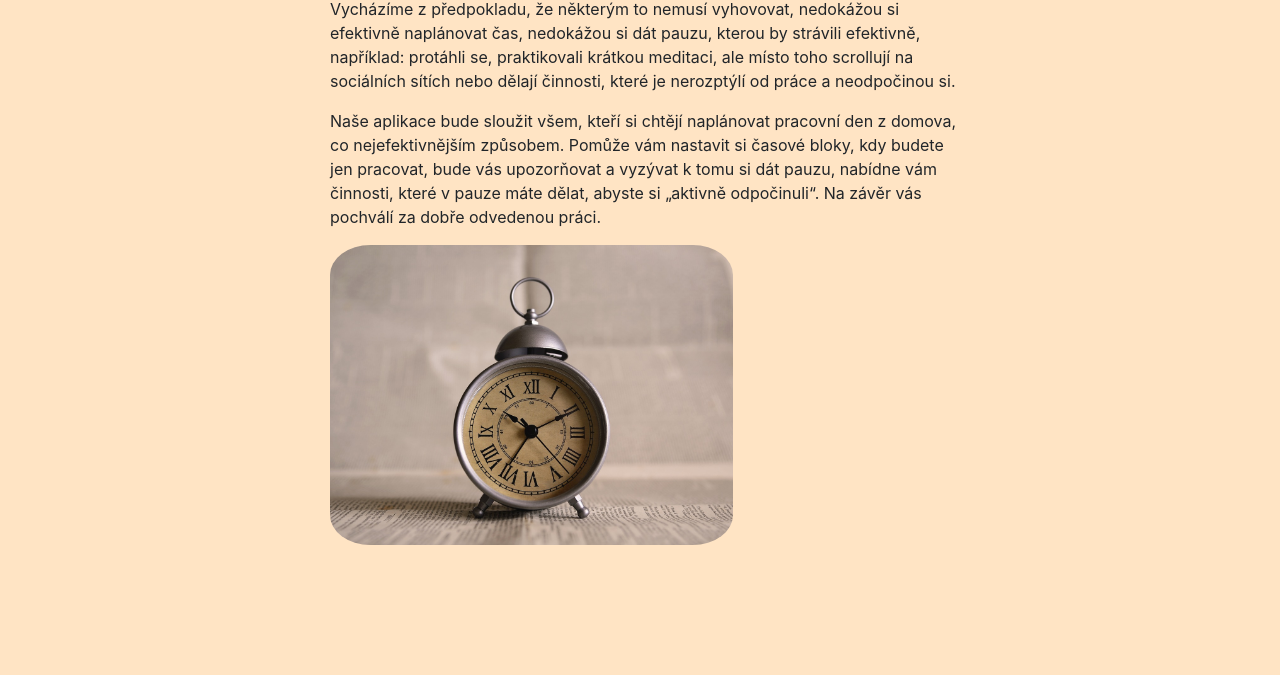
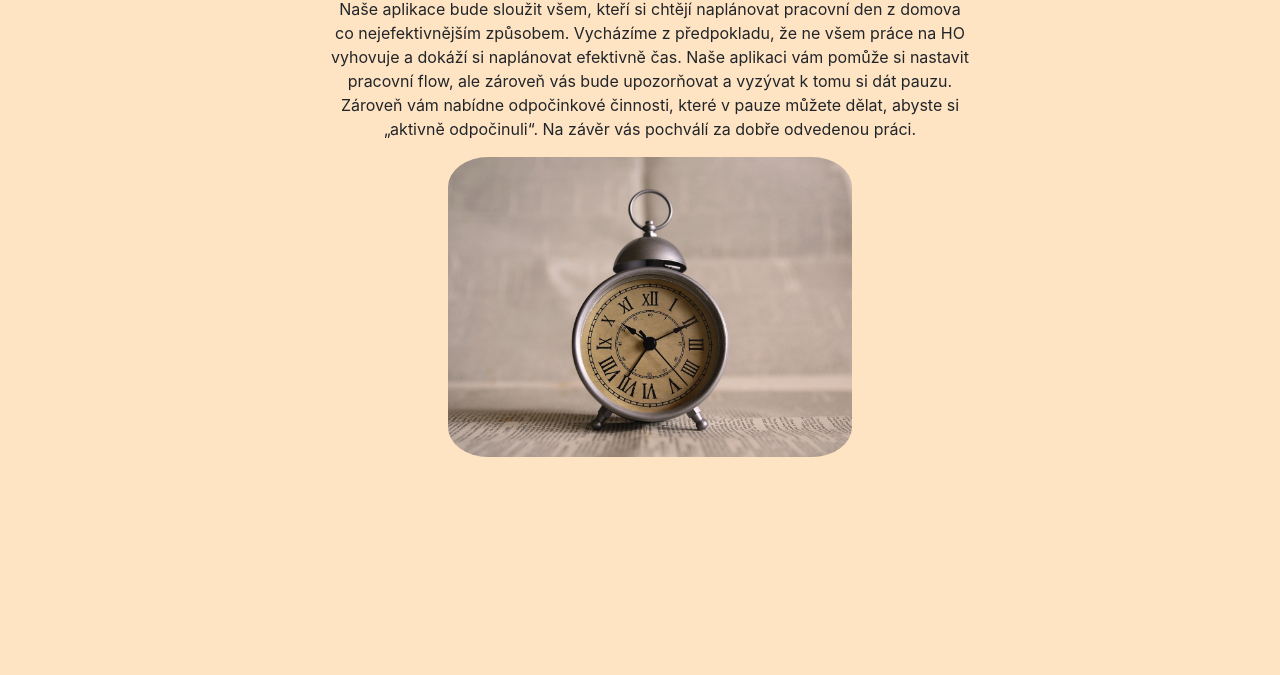
Before and after one commit to paulinecka/o-projektu, a plain HTML site: page index.html in a window 1280 px wide. Shown: the part 125-800 px from the top of the page. Drawn offline with Linux system fonts and the light colour scheme.

Commit message:
úprava sekce Natálie + text

```diff
--- a/css/style.css
+++ b/css/style.css
@@ -21,9 +21,14 @@ body {
   width: 50%;
 }
 
+.popis-projektu {
+  text-align: center;
+}
+
 .img-clock {
   height: 300px;
   border-radius: 10%;
+  margin-bottom: 30px;
 }
 
 .kontejner {
@@ -54,3 +59,8 @@ body {
   height: 200px;
   margin-left: 200px;
 }
+
+.natalie {
+  border-radius: 60%;
+  width: 200px;
+}
--- a/index.html
+++ b/index.html
@@ -34,21 +34,11 @@
       </nav>
 
       <div class="popis-projektu">
-        <h1>O Projektu</h1>
+        <h1>O PROJEKTU</h1>
 
         <p class="text">
-          Vycházíme z předpokladu, že některým to nemusí vyhovovat, nedokážou si
-          efektivně naplánovat čas, nedokážou si dát pauzu, kterou by strávili
-          efektivně, například: protáhli se, praktikovali krátkou meditaci, ale
-          místo toho scrollují na sociálních sítích nebo dělají činnosti, které
-          je nerozptýlí od práce a neodpočinou si.
-        </p>
-        <p class="text">
           Naše aplikace bude sloužit všem, kteří si chtějí naplánovat pracovní
-          den z domova, co nejefektivnějším způsobem. Pomůže vám nastavit si
-          časové bloky, kdy budete jen pracovat, bude vás upozorňovat a vyzývat
-          k tomu si dát pauzu, nabídne vám činnosti, které v pauze máte dělat,
-          abyste si „aktivně odpočinuli“. Na závěr vás pochválí za dobře
+          den z domova co nejefektivnějším způsobem.  Vycházíme z předpokladu, že ne všem práce na HO vyhovuje a dokáží si naplánovat efektivně čas. Naše aplikaci vám pomůže si nastavit pracovní flow, ale zároveň vás bude upozorňovat a vyzývat k tomu si dát pauzu. Zároveň vám nabídne odpočinkové činnosti, které v pauze můžete dělat, abyste si „aktivně odpočinuli“. Na závěr vás pochválí za dobře
           odvedenou práci.
         </p>
         <img class="img-clock" src="img/clock.jpg" alt="clock" />
```
Also changed, not shown: Natalie.html (+4 -1 lines), img/natalie.png (added).
